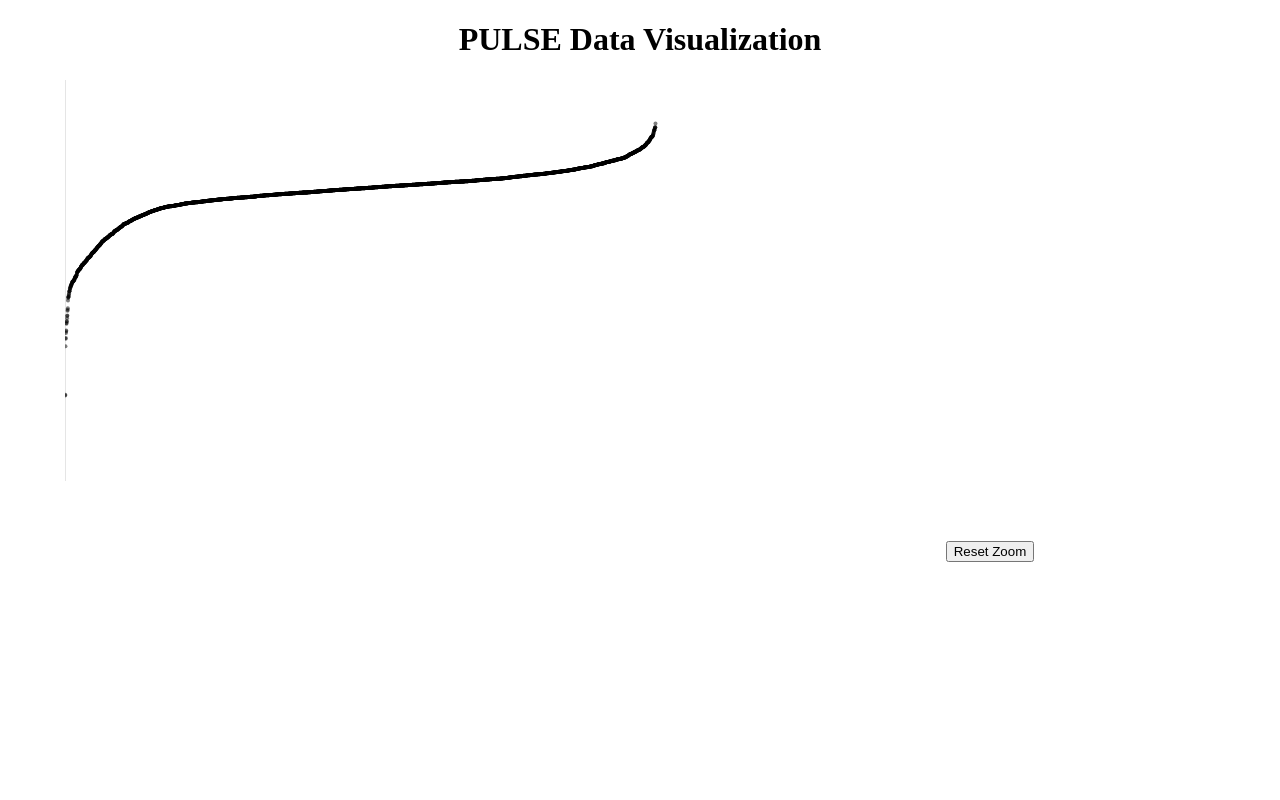
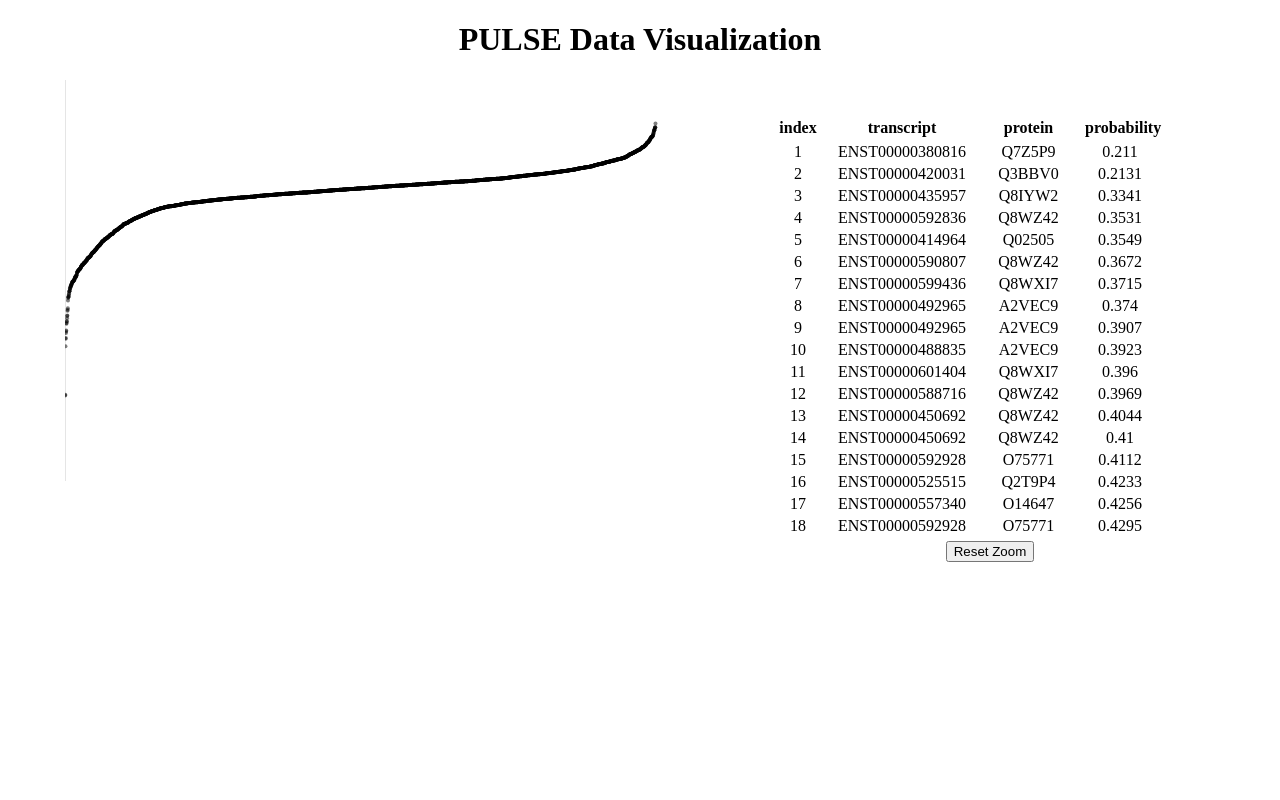
Before and after one commit to elijah-tai/pulse-data-viz, a plain HTML site: page index.html in a window 1280 px wide. Drawn offline with Linux system fonts and the light colour scheme.

Commit message:
Small fix to view table

```diff
--- a/index.html
+++ b/index.html
@@ -42,10 +42,12 @@
                 scatter(sgroup)
 
                 // Create table group
-                var tableGroup = d3.select("table")
+                var tableGroup = d3.select("#table")
                 var table = d3.chart.table()
                 table.data(Vis.data)
                 table(tableGroup)
+
+                // Scatter-table coordination goes here
                 // scatter.on("click", clicked =>
                 // table.highlight(clicked))
                 // table.on("change", function(changed) {
```
